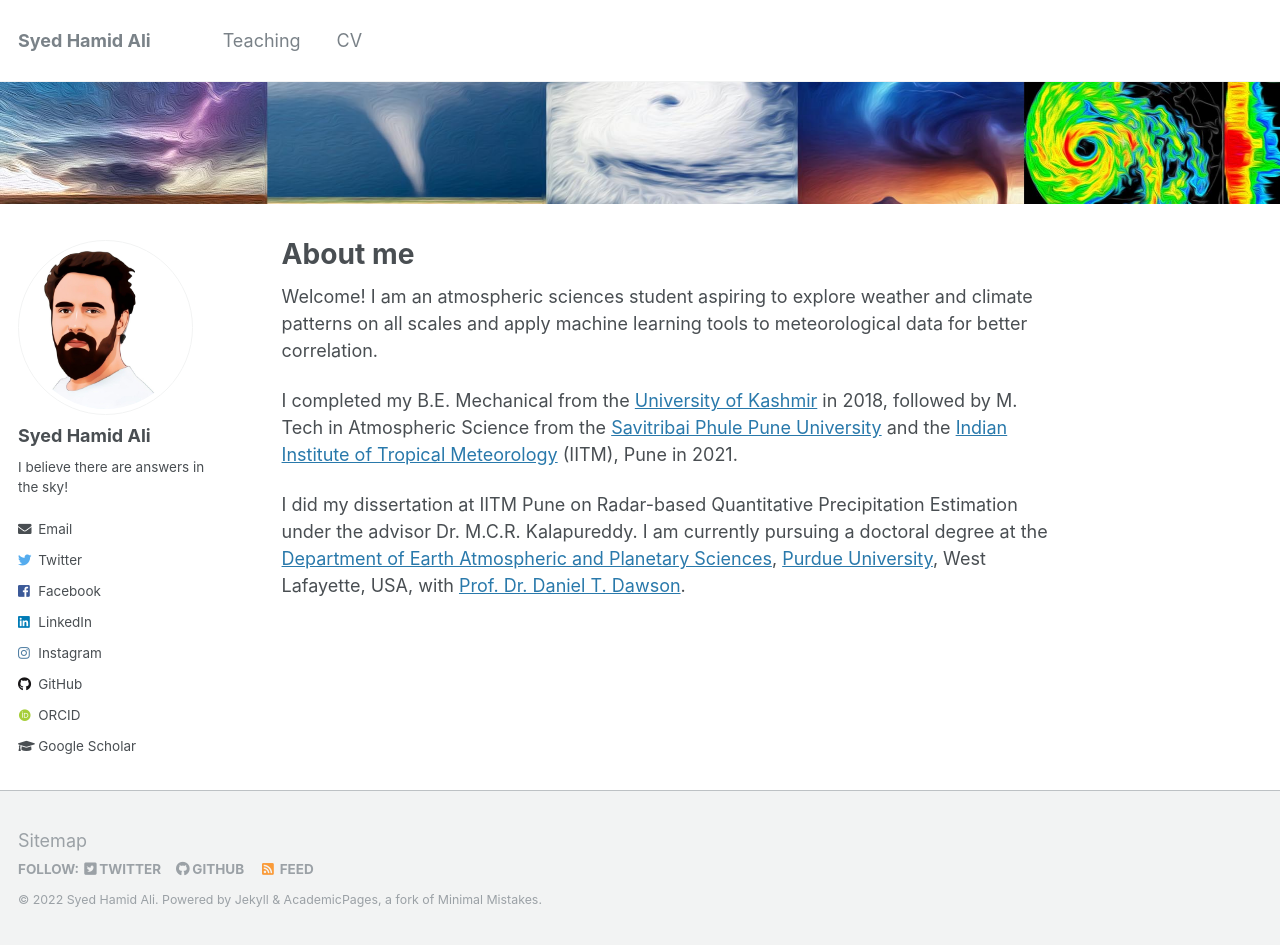
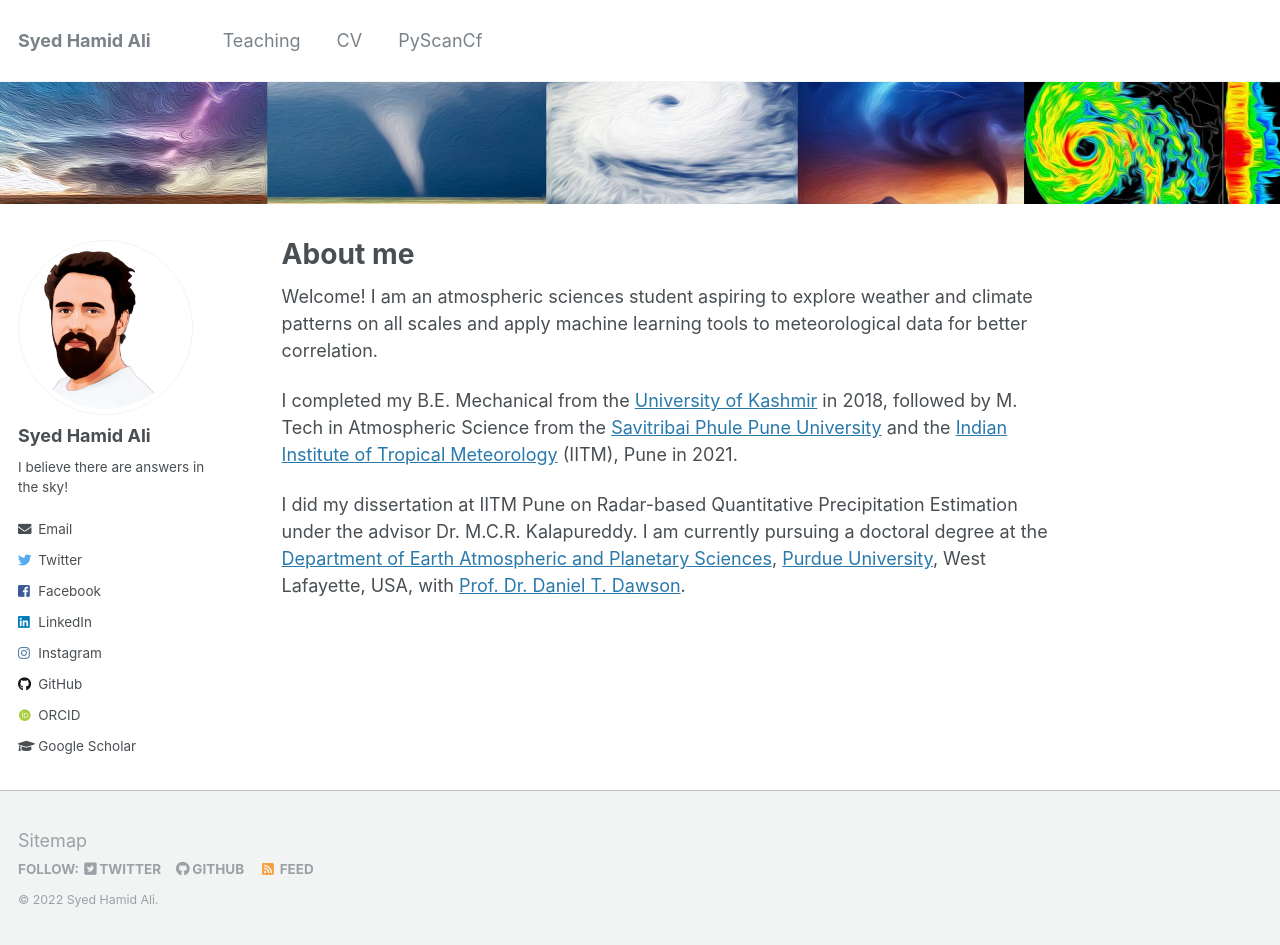
Before and after one commit to syedhamidali/syedhamidali.github.io, a Jekyll site: the page built from _pages/about.md, in a window 1280 px wide and 945 px high. Built offline with Jekyll 4.4.1, drawn with Linux system fonts in a browser that asks for light colours; some web fonts are replaced.

Commit message:
update all

```diff
--- a/_data/navigation.yml
+++ b/_data/navigation.yml
@@ -17,3 +17,6 @@ main:
 
   - title: "CV"
     url: /cv/
+
+  - title: "PyScanCf"
+    url: /pyscancf/
--- a/_includes/footer.html
+++ b/_includes/footer.html
@@ -21,4 +21,4 @@
   </ul>
 </div>
 
-<div class="page__footer-copyright">&copy; {{ site.time | date: '%Y' }} {{ site.name | default: site.title }}. {{ site.data.ui-text[site.locale].powered_by | default: "Powered by" }} <a href="http://jekyllrb.com" rel="nofollow">Jekyll</a> &amp; <a href="https://github.com/academicpages/academicpages.github.io">AcademicPages</a>, a fork of <a href="https://mademistakes.com/work/minimal-mistakes-jekyll-theme/" rel="nofollow">Minimal Mistakes</a>.</div>
+<div class="page__footer-copyright">&copy; {{ site.time | date: '%Y' }} {{ site.name | default: site.title }}.</div>
```
Also changed, not shown: 5 other files.
